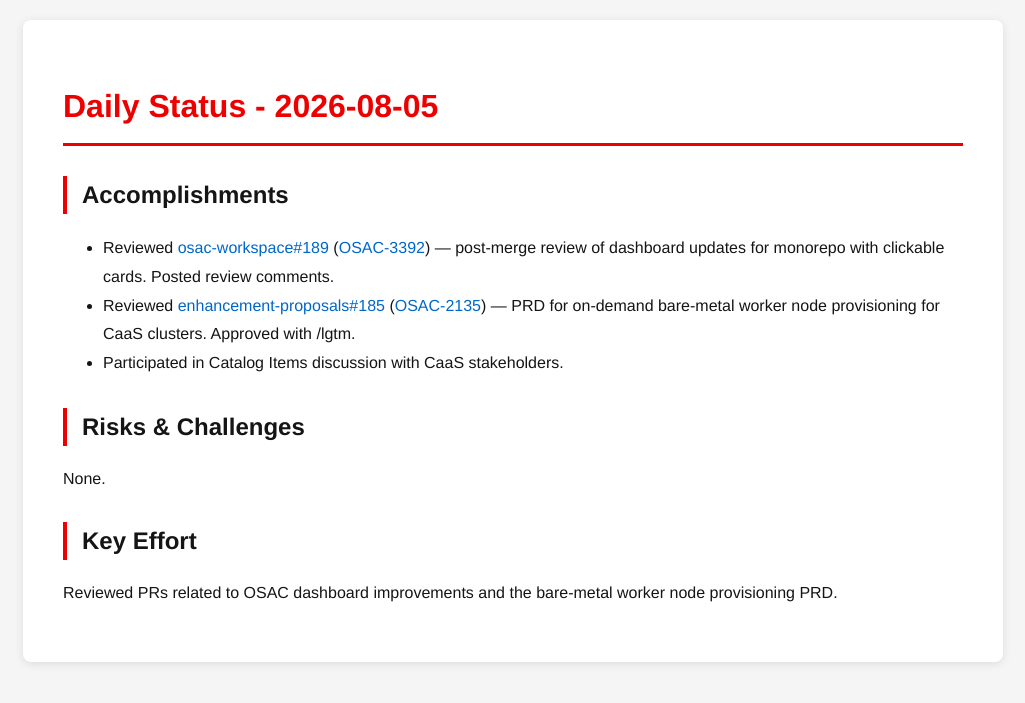
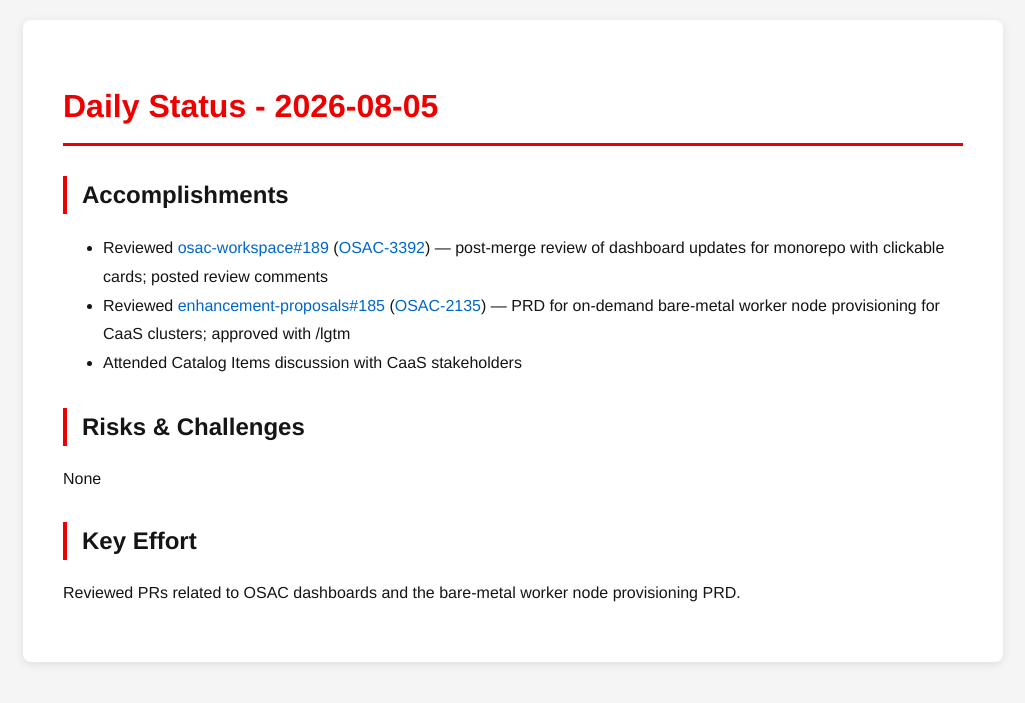
Before and after one commit to tzvatot/daily-status, a Jekyll site: the page built from 2026-08-05.md, in a window 1280 px wide. Shown: the top 703 px of the page, without its empty margins (127-1152 px from the left). Built offline with Jekyll 4.4.1, drawn with Linux system fonts in a browser that asks for light colours.

Commit message:
Daily status update - 2026-08-05

```diff
--- a/2026-08-05.md
+++ b/2026-08-05.md
@@ -7,12 +7,12 @@ date: 2026-08-05
 # Daily Status - 2026-08-05
 
 ## Accomplishments
-- Reviewed [osac-workspace#189](https://github.com/osac-project/osac-workspace/pull/189) ([OSAC-3392](https://redhat.atlassian.net/browse/OSAC-3392)) — post-merge review of dashboard updates for monorepo with clickable cards. Posted review comments.
-- Reviewed [enhancement-proposals#185](https://github.com/osac-project/enhancement-proposals/pull/185) ([OSAC-2135](https://redhat.atlassian.net/browse/OSAC-2135)) — PRD for on-demand bare-metal worker node provisioning for CaaS clusters. Approved with /lgtm.
-- Participated in Catalog Items discussion with CaaS stakeholders.
+- Reviewed [osac-workspace#189](https://github.com/osac-project/osac-workspace/pull/189) ([OSAC-3392](https://redhat.atlassian.net/browse/OSAC-3392)) — post-merge review of dashboard updates for monorepo with clickable cards; posted review comments
+- Reviewed [enhancement-proposals#185](https://github.com/osac-project/enhancement-proposals/pull/185) ([OSAC-2135](https://redhat.atlassian.net/browse/OSAC-2135)) — PRD for on-demand bare-metal worker node provisioning for CaaS clusters; approved with /lgtm
+- Attended Catalog Items discussion with CaaS stakeholders
 
 ## Risks & Challenges
-None.
+None
 
 ## Key Effort
-Reviewed PRs related to OSAC dashboard improvements and the bare-metal worker node provisioning PRD.
+Reviewed PRs related to OSAC dashboards and the bare-metal worker node provisioning PRD.
```
